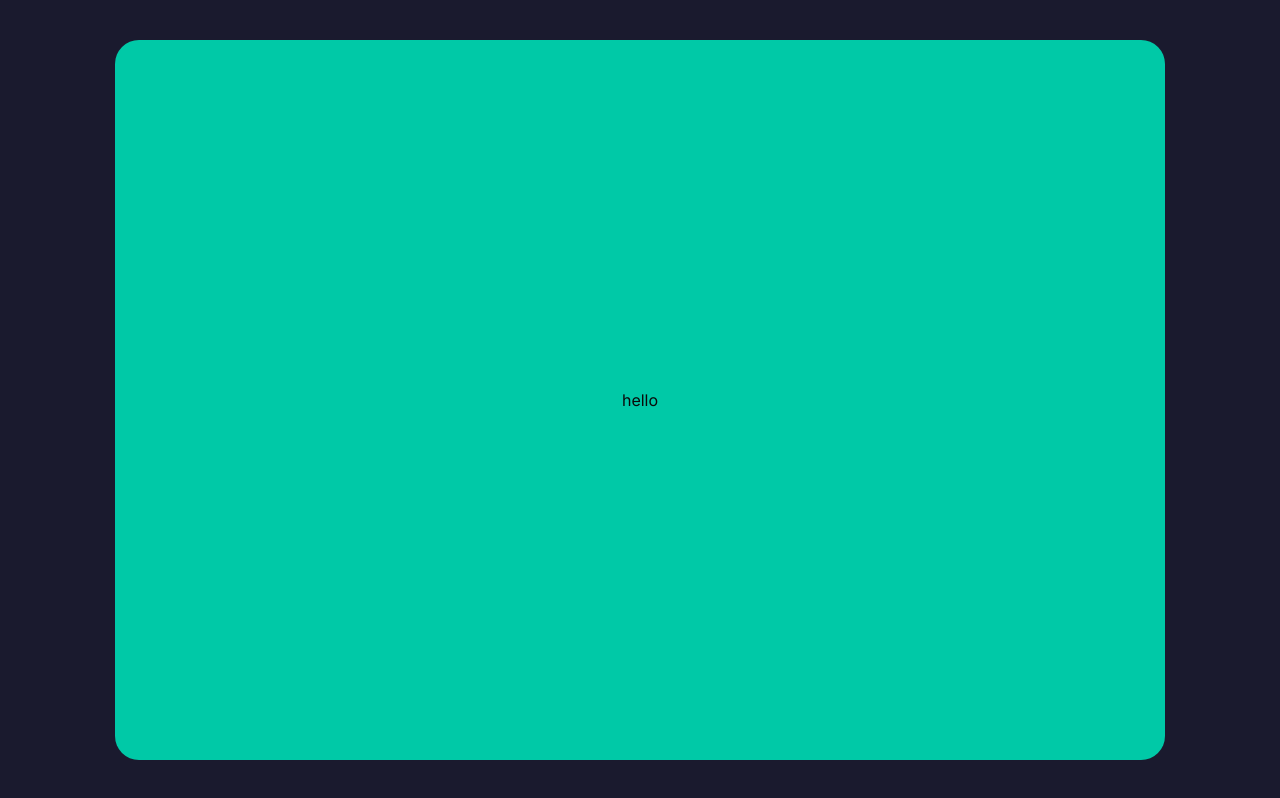
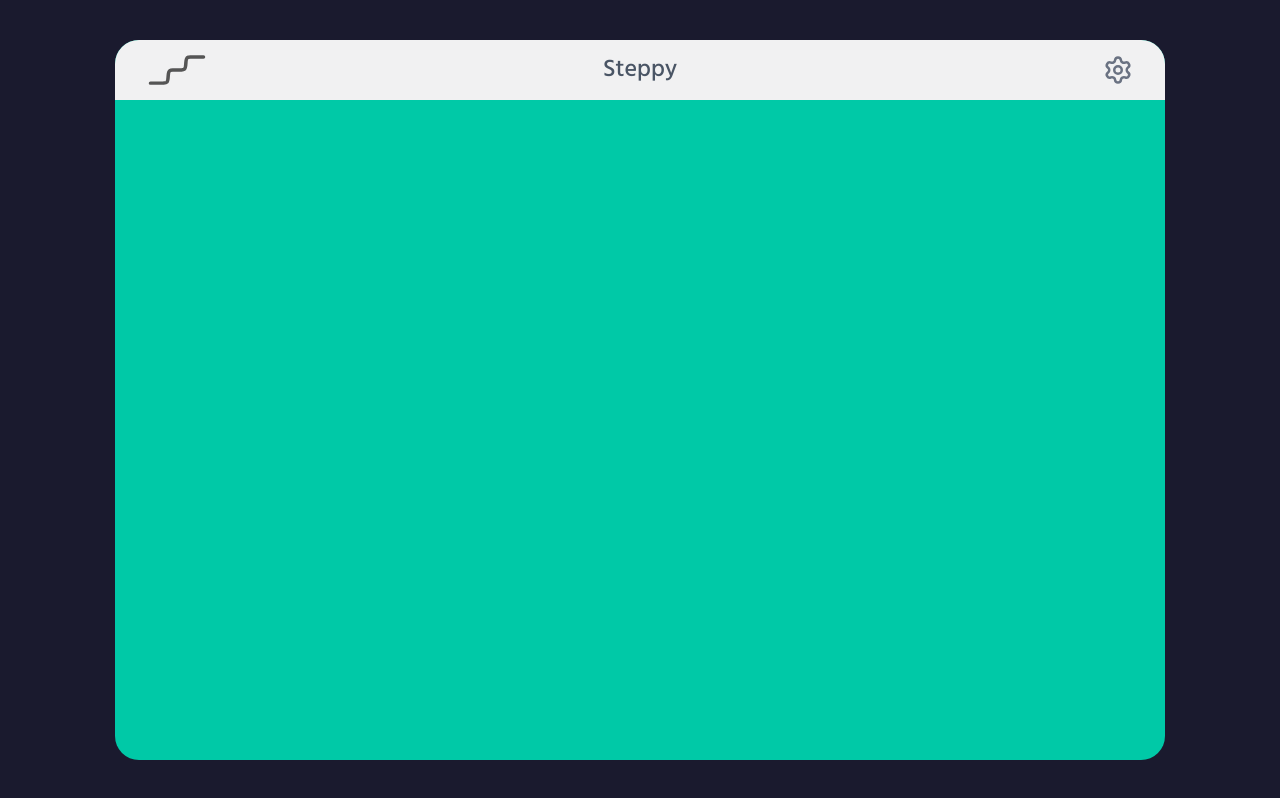
Before and after one commit to dev-roshan06/steppy-web-app, a Next.js app in the folder steppy-web/: page / in a window 1280 px wide. Built offline with nearby package versions, Linux system fonts and the light colour scheme.

Commit message:
header added

```diff
--- a/steppy-web/src/app/layout.tsx
+++ b/steppy-web/src/app/layout.tsx
@@ -1,9 +1,11 @@
 import type { Metadata } from "next";
-import { Geist, Geist_Mono, Inter } from "next/font/google";
+import { Geist, Geist_Mono, Inter, Hind } from "next/font/google";
 import "./globals.css";
 import { cn } from "@/lib/utils";
 
 const inter = Inter({subsets:['latin'],variable:'--font-sans'});
+
+const hind = Hind({ subsets: ["latin"], weight: ["400", "500", "600"], variable: "--font-hind" });
 
 const geistSans = Geist({
   variable: "--font-geist-sans",
@@ -28,7 +30,7 @@ export default function RootLayout({
   return (
     <html
       lang="en"
-      className={cn("h-full", "antialiased", geistSans.variable, geistMono.variable, "font-sans", inter.variable)}
+      className={cn("h-full", "antialiased", geistSans.variable, geistMono.variable, "font-sans", inter.variable, hind.variable)}
     >
       <body className="min-h-full flex flex-col">{children}</body>
     </html>
--- a/steppy-web/src/app/page.tsx
+++ b/steppy-web/src/app/page.tsx
@@ -1,10 +1,11 @@
 import Screen from "@/components/ui/screen";
+import {Header} from "@/components/ui/header";
 
 export default function Home() {
   return (
       <div className="flex justify-center items-center w-screen h-screen bg-steppy-bg">
           <Screen>
-              hello
+             <Header />
           </Screen>
       </div>
   );
--- /dev/null
+++ b/steppy-web/src/components/ui/header.tsx
@@ -0,0 +1,19 @@
+import Image from "next/image"
+import logo from "@/assets/steppy-logo.svg"
+import { Settings } from "lucide-react"
+
+export function Header() {
+    return (
+        <div className="relative flex items-center w-full h-[60px] bg-steppy-panel rounded-t-[24px] px-8">
+            <a href="/">
+                <Image src={logo} alt="Steppy logo" height={60} width={60} />
+            </a>
+            <span className="absolute left-1/2 -translate-x-1/2 text-2xl font-medium text-gray-600" style={{ fontFamily: 'var(--font-hind)' }}>
+                Steppy
+            </span>
+            <button className="ml-auto text-gray-500 hover:text-gray-700">
+                <Settings size={30} />
+            </button>
+        </div>
+    )
+}
--- a/steppy-web/src/components/ui/screen.tsx
+++ b/steppy-web/src/components/ui/screen.tsx
@@ -2,7 +2,7 @@ import React from "react";
 
 export default function Screen({ children }: { children: React.ReactNode }) {
     return (
-        <div className="flex screen justify-center items-center w-[1050px] h-[720px] bg-steppy-teal rounded-[24px]">
+        <div className="flex-col justify-center items-center w-[1050px] h-[720px] bg-steppy-teal rounded-[24px]">
             {children}
         </div>
     )
```
